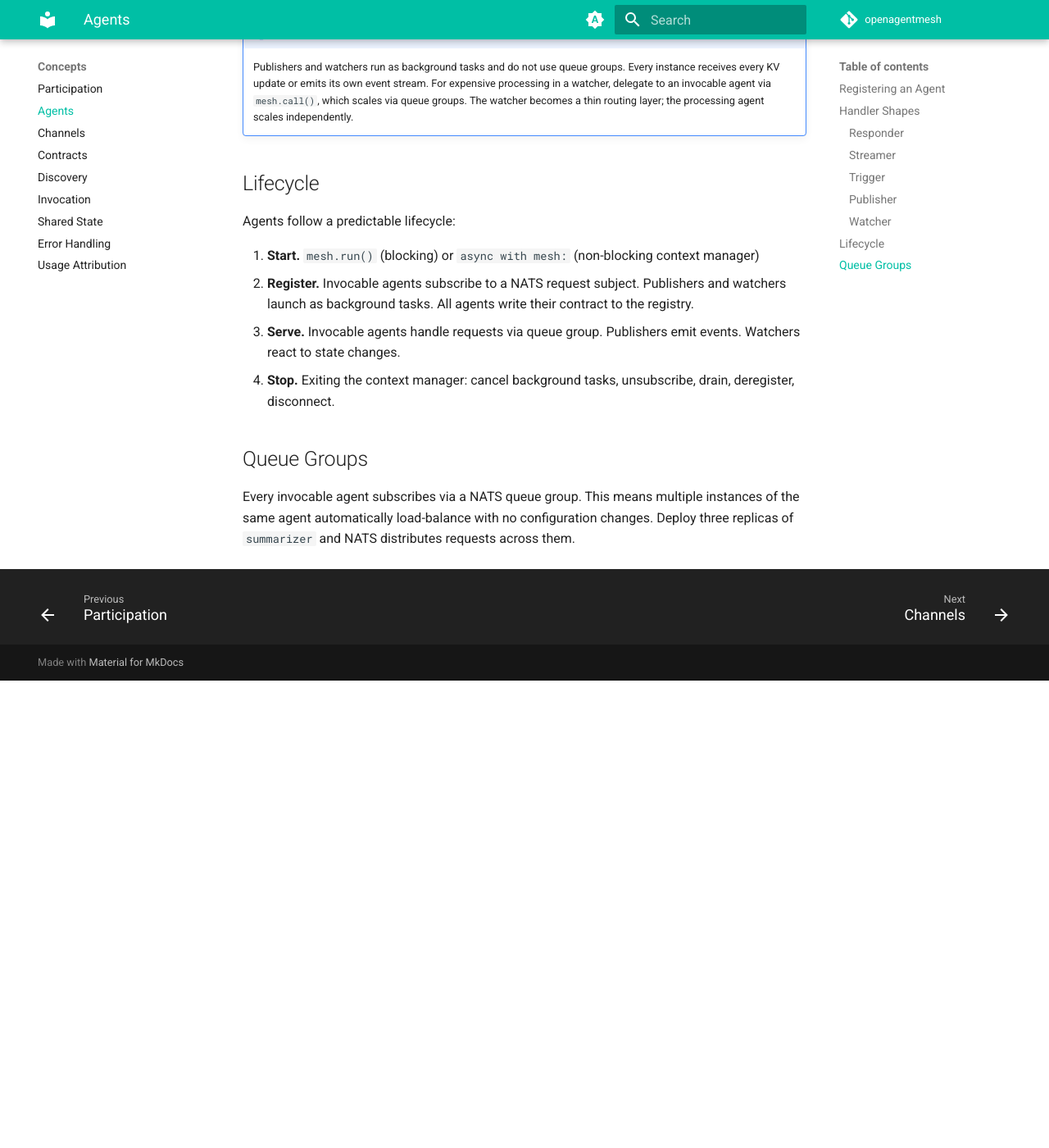
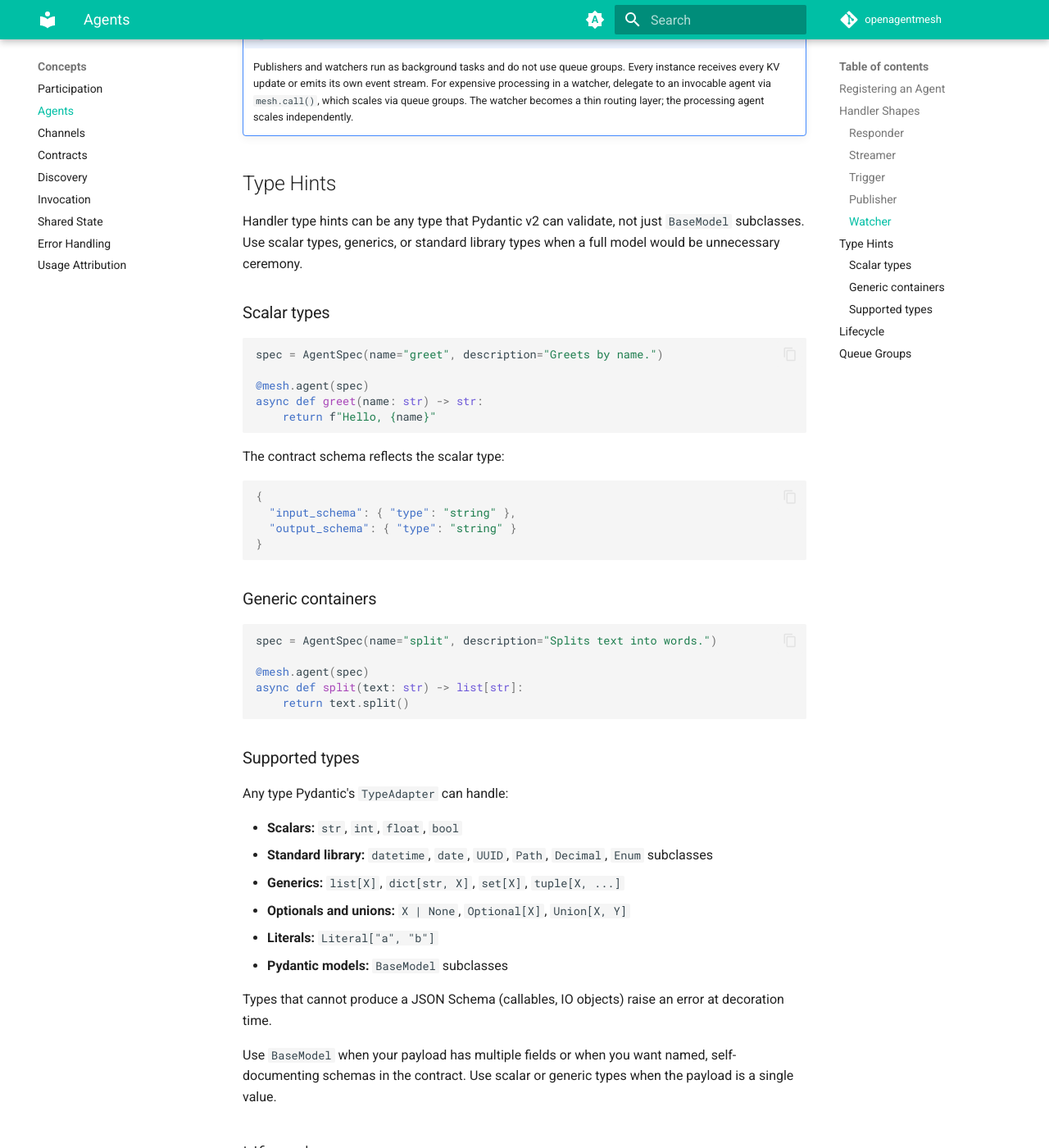
Before and after one commit to openagentmesh/openagentmesh, an MkDocs documentation site: the page built from docs/concepts/agents.md, in a window 1280 px wide and 1400 px high, scrolled down 3524 px. Shown: the whole window at 82% size. Built offline with MkDocs 1.6.1 and Material for MkDocs 9.7.7, drawn with Linux system fonts in a browser that asks for light colours; comment, search, counter and statistics services are not loaded; before the commit the page ends 4354 px from its top, so only the background shows below that.

Commit message:
feat: support scalar and generic types in handler signatures (ADR-0046)
Replace BaseModel-only type checks with Pydantic TypeAdapter, allowing
handlers to use str, int, float, bool, list[X], dict[str, X], and any
other type Pydantic can validate. Produces correct JSON Schema in
contracts and validates/serializes uniformly for all supported types.

````diff
--- a/docs/concepts/agents.md
+++ b/docs/concepts/agents.md
@@ -135,6 +135,54 @@ All agents (including publishers and watchers) are visible in the catalog and pa
 !!! note "Scaling background agents"
     Publishers and watchers run as background tasks and do not use queue groups. Every instance receives every KV update or emits its own event stream. For expensive processing in a watcher, delegate to an invocable agent via `mesh.call()`, which scales via queue groups. The watcher becomes a thin routing layer; the processing agent scales independently.
 
+## Type Hints
+
+Handler type hints can be any type that Pydantic v2 can validate, not just `BaseModel` subclasses. Use scalar types, generics, or standard library types when a full model would be unnecessary ceremony.
+
+### Scalar types
+
+```python
+spec = AgentSpec(name="greet", description="Greets by name.")
+
+@mesh.agent(spec)
+async def greet(name: str) -> str:
+    return f"Hello, {name}"
+```
+
+The contract schema reflects the scalar type:
+
+```json
+{
+  "input_schema": { "type": "string" },
+  "output_schema": { "type": "string" }
+}
+```
+
+### Generic containers
+
+```python
+spec = AgentSpec(name="split", description="Splits text into words.")
+
+@mesh.agent(spec)
+async def split(text: str) -> list[str]:
+    return text.split()
+```
+
+### Supported types
+
+Any type Pydantic's `TypeAdapter` can handle:
+
+- **Scalars:** `str`, `int`, `float`, `bool`
+- **Standard library:** `datetime`, `date`, `UUID`, `Path`, `Decimal`, `Enum` subclasses
+- **Generics:** `list[X]`, `dict[str, X]`, `set[X]`, `tuple[X, ...]`
+- **Optionals and unions:** `X | None`, `Optional[X]`, `Union[X, Y]`
+- **Literals:** `Literal["a", "b"]`
+- **Pydantic models:** `BaseModel` subclasses
+
+Types that cannot produce a JSON Schema (callables, IO objects) raise an error at decoration time.
+
+Use `BaseModel` when your payload has multiple fields or when you want named, self-documenting schemas in the contract. Use scalar or generic types when the payload is a single value.
+
 ## Lifecycle
 
 Agents follow a predictable lifecycle:
````
Also changed, not shown: km/adr/0046-scalar-and-generic-type-support.md (added, +140 -0 lines), km/adr/index.md (+1 -0 lines), 4 other files.
